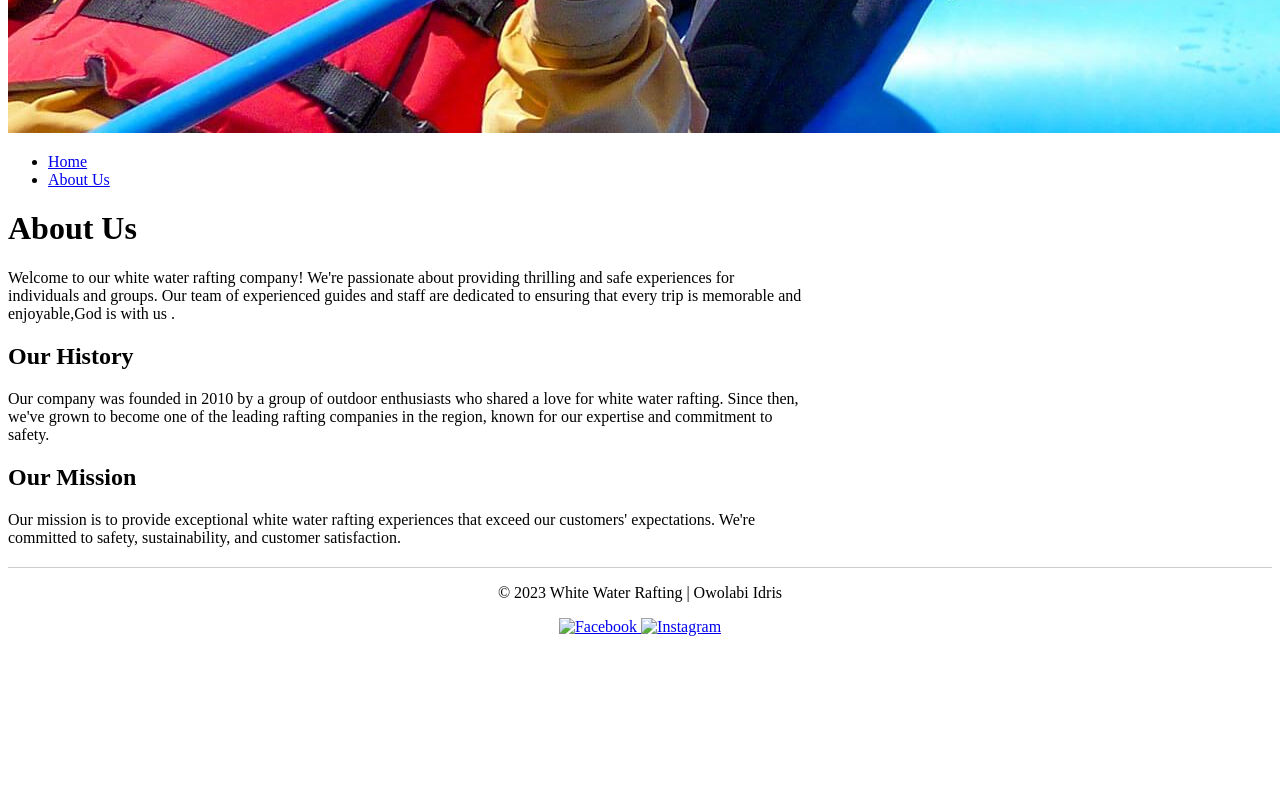
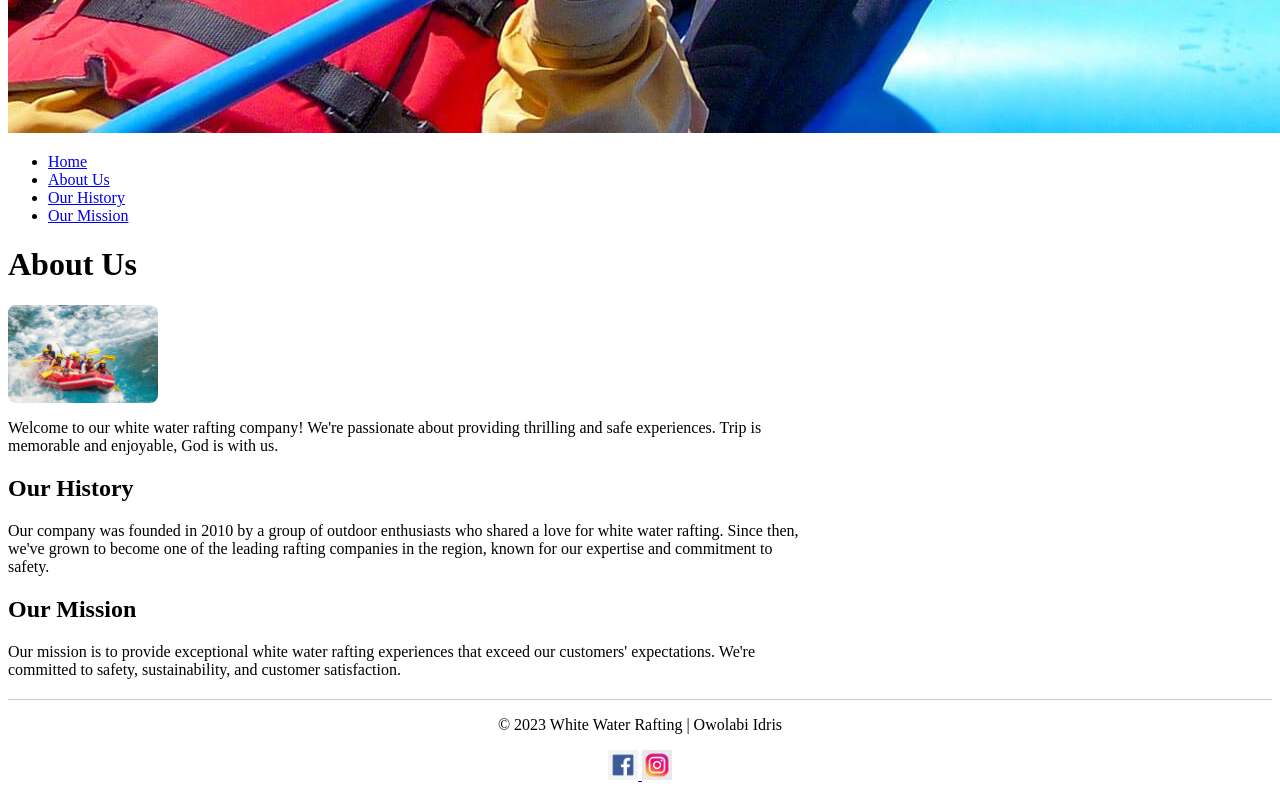
Before and after one commit to owolabi32/wdd130, a plain HTML site: page wwr/about.html in a window 1280 px wide. Shown: the part 786-1586 px from the top of the page. Before the commit the page ends 1438 px from the top, so only its background shows below. Drawn offline with Linux system fonts and the light colour scheme; files that its build step writes are made by us from their sources; files whose address does not match are found by name.

Commit message:
Update about page with new navigation links and welcome message; add new images for better visual appeal

```diff
--- a/wwr/about.html
+++ b/wwr/about.html
@@ -17,17 +17,24 @@
         <img src="images/page banner.jpg" alt="White Water Rafting Banner">
         <nav>
             <ul>
-                <li><a href="#">Home</a></li>
-                <li><a href="#">About Us</a></li>
+                <!-- Navigation Links -->
+                <li><a href="index.html">Home</a></li>
+                <li><a href="about.html">About Us</a></li>
+                <li><a href="#our-history">Our History</a></li>
+                <li><a href="#our-mission">Our Mission</a></li>
             </ul>
         </nav>
     </header>
     <main>
         <h1>About Us</h1>
-        <p>Welcome to our white water rafting company! We're passionate about providing thrilling and safe experiences
-            for individuals and groups. Our team of experienced guides and staff are dedicated to ensuring that every
-            trip is memorable and enjoyable,God is with us .</p>
-        <h2>Our History</h2>
+        <img src="images/WhatsApp Image 2025-10-02 at 11.32.04_72592ec6.jpg" alt="Our Team"
+            style="width:150px; height:auto; border-radius:8px;">
+        <p>Welcome to our white water rafting company! We're passionate about providing thrilling and safe experiences.
+            Trip is memorable and enjoyable, God is with us.</p>
+
+        <div>
+            <h2>Our History</h2>
+        </div>
         <p>Our company was founded in 2010 by a group of outdoor enthusiasts who shared a love for white water rafting.
             Since then, we've grown to become one of the leading rafting companies in the region, known for our
             expertise and commitment to safety.</p>
@@ -39,10 +46,12 @@
         <p>&copy; 2023 White Water Rafting | Owolabi Idris</p>
         <p>
             <a href="https://www.facebook.com" target="_blank" rel="noopener">
-                <img src="images/facebook-logo.png" alt="Facebook">
+                <img src="images/WhatsApp Image 2025-10-02 at 11.38.42_dbb9c2ea.jpg" alt="Facebook"
+                    style="height:30px;">
             </a>
             <a href="https://www.instagram.com" target="_blank" rel="noopener">
-                <img src="images/instagram-logo.png" alt="Instagram">
+                <img src="images/WhatsApp Image 2025-10-02 at 11.38.42_c9c92472.jpg" alt="Instagram"
+                    style="height:30px;">
             </a>
         </p>
     </footer>
```
Also changed, not shown: wwr/images/WhatsApp Image 2025-10-02 at 11.32.04_72592ec6.jpg (added), wwr/images/WhatsApp Image 2025-10-02 at 11.32.04_e45c22fb.jpg (added), wwr/images/WhatsApp Image 2025-10-02 at 11.38.42_c9c92472.jpg (added), wwr/images/WhatsApp Image 2025-10-02 at 11.38.42_dbb9c2ea.jpg (added), wwr/images/page banner.jpg (added), wwr/images/z-wwr-crossedoars.png (added).
